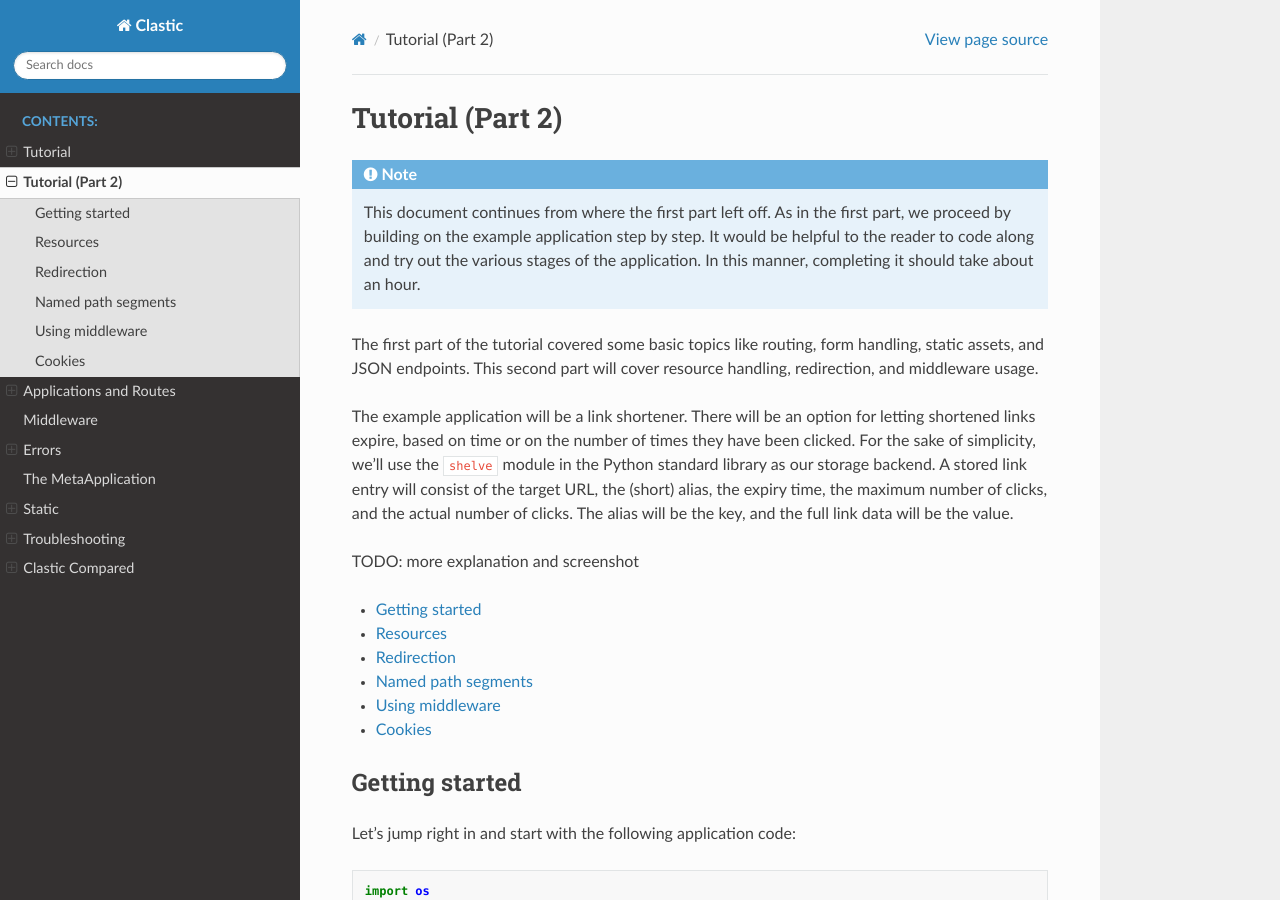
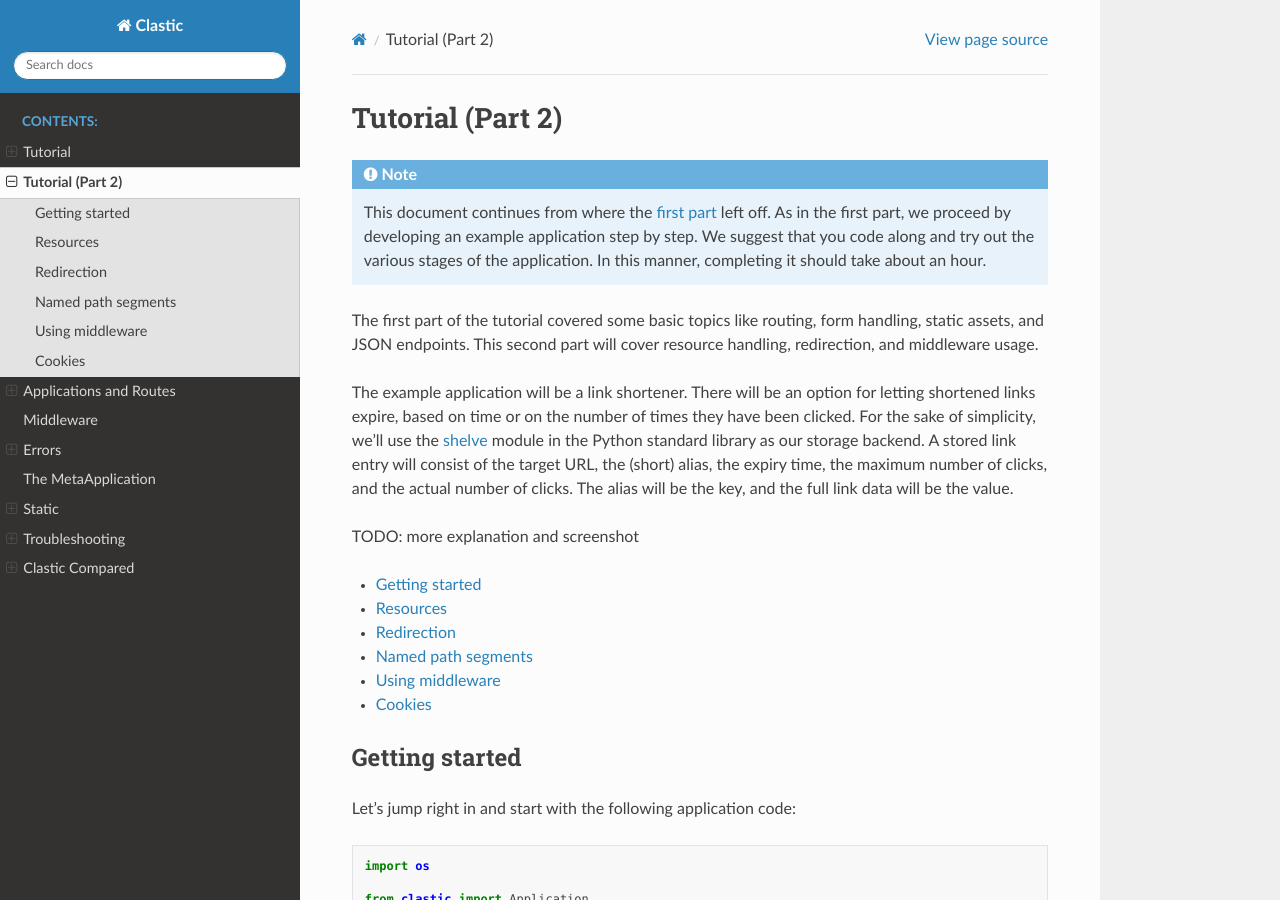
Before and after one commit to mahmoud/clastic, a Sphinx documentation site: the page built from docs/tutorial-part2.rst, in a window 1280 px wide and 900 px high. Built offline with Sphinx 7.4.7 and the Read the Docs theme 2.0.0, drawn with Linux system fonts in a browser that asks for light colours; some of the changed lines change nothing that is shown; some of the changed text lies outside the part shown.

Commit message:
apply the first round of review modifications

```diff
--- a/docs/tutorial-part2.rst
+++ b/docs/tutorial-part2.rst
@@ -4,10 +4,11 @@
 
 .. note::
 
-   This document continues from where the first part left off.
-   As in the first part, we proceed by building on the example application
+   This document continues from where the :doc:`first part <tutorial>`
+   left off.
+   As in the first part, we proceed by developing an example application
    step by step.
-   It would be helpful to the reader to code along
+   We suggest that you code along
    and try out the various stages of the application.
    In this manner, completing it should take about an hour.
 
@@ -20,7 +21,8 @@
 The example application will be a link shortener.
 There will be an option for letting shortened links expire,
 based on time or on the number of times they have been clicked.
-For the sake of simplicity, we'll use the ``shelve`` module
+For the sake of simplicity,
+we'll use the `shelve <https://docs.python.org/3/library/shelve.html>`_ module
 in the Python standard library as our storage backend.
 A stored link entry will consist of the target URL, the (short) alias,
 the expiry time, the maximum number of clicks, and the actual number of clicks.
@@ -342,7 +344,7 @@
 back to the home page.
 Since the home page lists all entries,
 we should be able to see our newly created entry there.
-We use the :func:`redirect() <clastic.redirect>` function for this:
+We use the :func:`~clastic.redirect` function for this:
 
 .. code-block:: python
 
@@ -380,14 +382,14 @@
        ...
 
 
-We add this route as a :func:`POST <clastic.POST>` route.
+We add this route as a :class:`~clastic.POST` route.
 This makes sure that other HTTP methods will not be allowed for this path.
 You can try typing the address ``http://localhost:5000/submit``
 into the location bar of your browser,
-and you should see a "method not allowed" error.
+and you should see a :exc:`~clastic.errors.MethodNotAllowed` error.
 There are also other method-restricted routes,
-like :func:`GET <clastic.GET>`, :func:`PUT <clastic.PUT>`, and
-:func:`DELETE <clastic.DELETE>`.
+like :class:`~clastic.GET`, :class:`~clastic.PUT`, and
+:class:`~clastic.DELETE`.
 
 
 Named path segments
@@ -430,7 +432,7 @@
 Clastic allows us to use :doc:`middleware <middleware>`
 to keep application logic out of endpoint functions and to promote reuse.
 For example,
-the :class:`PostDataMiddleware <clastic.middleware.form.PostDataMiddleware>`
+the :class:`~clastic.middleware.form.PostDataMiddleware`
 can be used to convert the form data into appropriate types
 and make them available to endpoint functions as parameters:
 
@@ -481,7 +483,7 @@
 Cookies can be accessed through ``request.cookies``,
 but in this example we want to use a signed cookie.
 Clastic includes
-a :class:`SignedCookieMiddleware <clastic.middleware.cookie.SignedCookieMiddleware>`
+a :class:`~clastic.middleware.cookie.SignedCookieMiddleware`
 for this purpose.
 This time we're going to register the middleware at the application level
 rather than for just one route.
```
